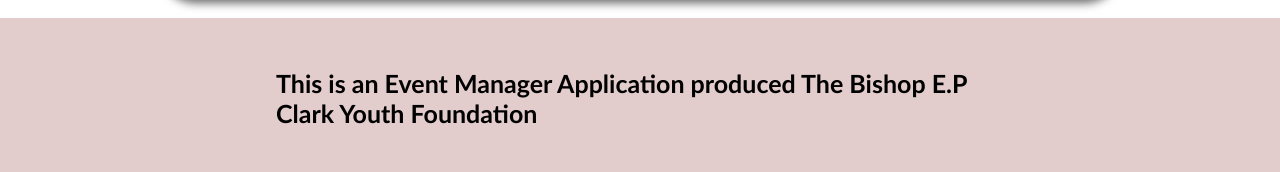
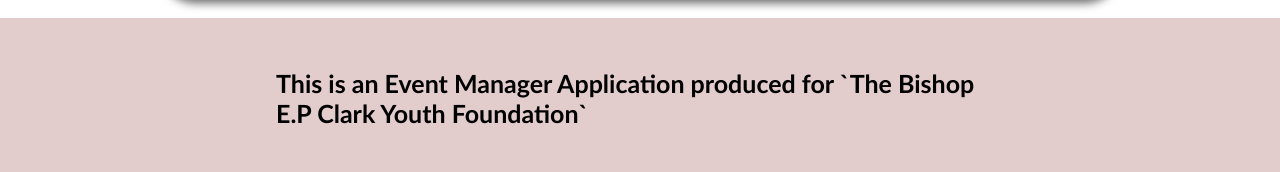
Before and after one commit to JaydeeCodesHoops/Church-Event-Management-Application, a React (Vite) app in the folder Church_Event_Manager_Front-End/: page / in a window 1280 px wide. Shown: the part 1132-1304 px from the top of the page. Built offline with nearby package versions, Linux system fonts and the light colour scheme.

Commit message:
minor changes

```diff
--- a/Church_Event_Manager_Front-End/src/Components/Footer.jsx
+++ b/Church_Event_Manager_Front-End/src/Components/Footer.jsx
@@ -15,7 +15,7 @@
             </div>
             <div className="aboutBoxMiddle">
                 <div style={{padding: "20px", display: "flex", flexDirection: "column", alignItems: "center", justifyContent: "center"}}>
-                    <h4 style={{ color: "black", fontSize:  "25px", fontFamily: "calibri"}}>This is an Event Manager Application produced  The Bishop E.P Clark Youth Foundation</h4><br/>
+                    <h4 style={{ color: "black", fontSize:  "25px", fontFamily: "calibri"}}>This is an Event Manager Application produced for `The Bishop E.P Clark Youth Foundation`</h4><br/>
                 </div>
                 <div className="threeBoxes">
                     <div className="events">
--- a/Church_Event_Manager_Front-End/src/Other components/EventFormAdmin.jsx
+++ b/Church_Event_Manager_Front-End/src/Other components/EventFormAdmin.jsx
@@ -86,7 +86,7 @@
                     <label style={{fontSize: 25, color: 'white', marginBottom: '5px'}}>Location:</label>
                     <textarea
                         className="addEventLocation"
-                        placeholder="Loction"
+                        placeholder="Location"
                         value={Location}
                         onChange={(e) => setLocation(e.target.value)}
                         required
```
